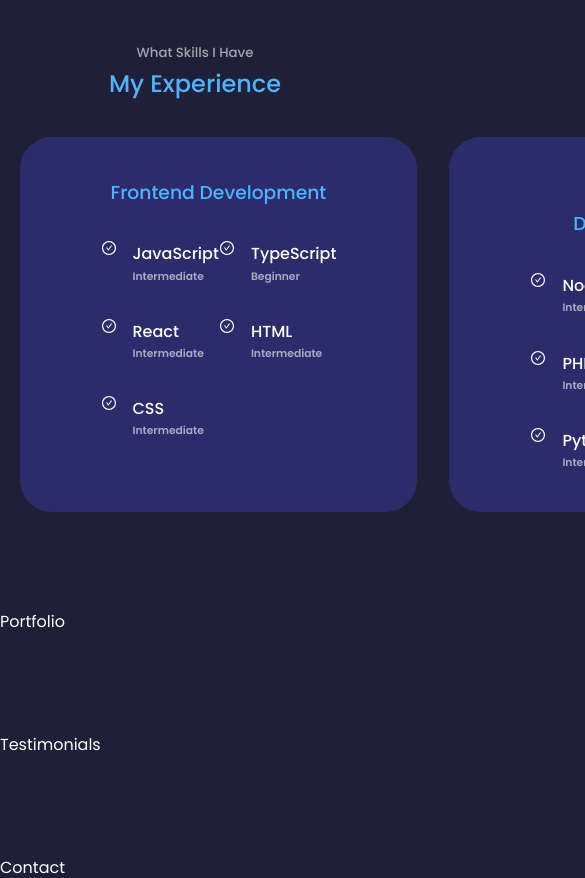
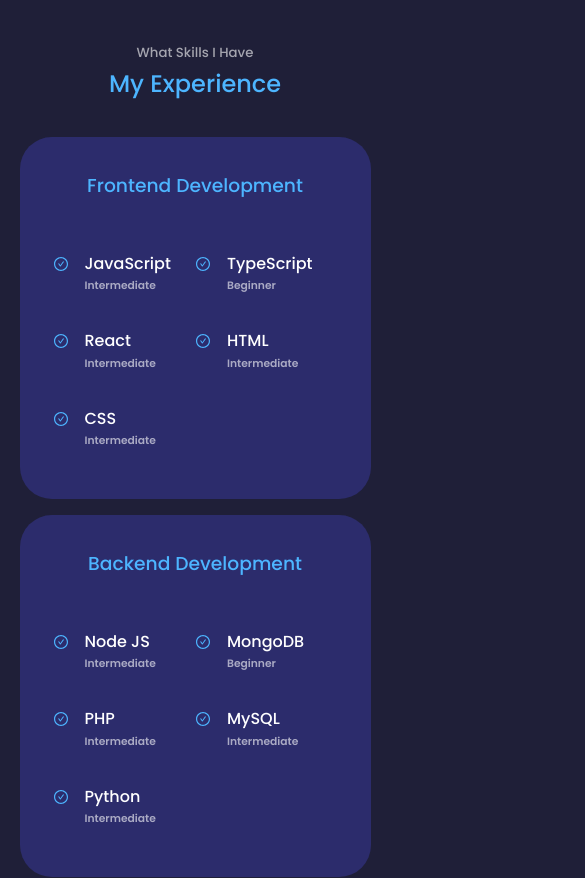
Before and after one commit to craigea92/react-portfolio, a React (Create React App) app: page / in a window 390 px wide. Shown: the part 1980-2858 px from the top of the page, 585 px wide, since content can reach past the window. Built offline with nearby package versions, Linux system fonts and the light colour scheme.

Commit message:
Added more CSS and responsive design to Experience

```diff
--- a/src/components/experience/Experience.jsx
+++ b/src/components/experience/Experience.jsx
@@ -13,35 +13,35 @@
           <h3>Frontend Development</h3>
           <div className="experience__content">
             <article className="experience__details">
-              <AiOutlineCheckCircle />
+              <AiOutlineCheckCircle className="experience__details__icon" />
               <div>
                 <h4>JavaScript</h4>
                 <h6 className="text-light">Intermediate</h6>
               </div>
             </article>
             <article className="experience__details">
-              <AiOutlineCheckCircle />
+              <AiOutlineCheckCircle className="experience__details__icon" />
               <div>
                 <h4>TypeScript</h4>
                 <h6 className="text-light">Beginner</h6>
               </div>
             </article>
             <article className="experience__details">
-              <AiOutlineCheckCircle />
+              <AiOutlineCheckCircle className="experience__details__icon" />
               <div>
                 <h4>React</h4>
                 <h6 className="text-light">Intermediate</h6>
               </div>
             </article>
             <article className="experience__details">
-              <AiOutlineCheckCircle />
+              <AiOutlineCheckCircle className="experience__details__icon" />
               <div>
                 <h4>HTML</h4>
                 <h6 className="text-light">Intermediate</h6>
               </div>
             </article>
             <article className="experience__details">
-              <AiOutlineCheckCircle />
+              <AiOutlineCheckCircle className="experience__details__icon" />
               <div>
                 <h4>CSS</h4>
                 <h6 className="text-light">Intermediate</h6>
@@ -53,35 +53,35 @@
           <h3>Backend Development</h3>
           <div className="experience__content">
             <article className="experience__details">
-              <AiOutlineCheckCircle />
+              <AiOutlineCheckCircle className="experience__details__icon" />
               <div>
                 <h4>Node JS</h4>
                 <h6 className="text-light">Intermediate</h6>
               </div>
             </article>
             <article className="experience__details">
-              <AiOutlineCheckCircle />
+              <AiOutlineCheckCircle className="experience__details__icon" />
               <div>
                 <h4>MongoDB</h4>
                 <h6 className="text-light">Beginner</h6>
               </div>
             </article>
             <article className="experience__details">
-              <AiOutlineCheckCircle />
+              <AiOutlineCheckCircle className="experience__details__icon" />
               <div>
                 <h4>PHP</h4>
                 <h6 className="text-light">Intermediate</h6>
               </div>
             </article>
             <article className="experience__details">
-              <AiOutlineCheckCircle />
+              <AiOutlineCheckCircle className="experience__details__icon" />
               <div>
                 <h4>MySQL</h4>
                 <h6 className="text-light">Intermediate</h6>
               </div>
             </article>
             <article className="experience__details">
-              <AiOutlineCheckCircle />
+              <AiOutlineCheckCircle className="experience__details__icon" />
               <div>
                 <h4>Python</h4>
                 <h6 className="text-light">Intermediate</h6>
--- a/src/components/experience/experience.css
+++ b/src/components/experience/experience.css
@@ -33,3 +33,37 @@
   display: flex;
   gap: 1rem;
 }
+
+.experience__details__icon {
+  margin-top: 6px;
+  color: var(--color-primary);
+}
+
+/* ===== MEDIA QUERIES (TABLET) ===== */
+@media screen and (max-width:1024px) {
+  .experience__container {
+    grid-template-columns: 1fr;
+  }
+
+  .experience__container > div {
+    width: 80%;
+    padding: 2rem;
+    margin: 0 auto;
+  }
+
+  .experience__content {
+    padding: 1rem;
+  }
+}
+
+/* ===== MEDIA QUERIES (MOBILE) ===== */
+@media screen and (max-width:600px) {
+  .experience__container {
+    gap: 1rem;
+  }
+
+  .experience__container > div {
+    width: 100%;
+    padding: 2rem 1rem;
+  }
+}
```
